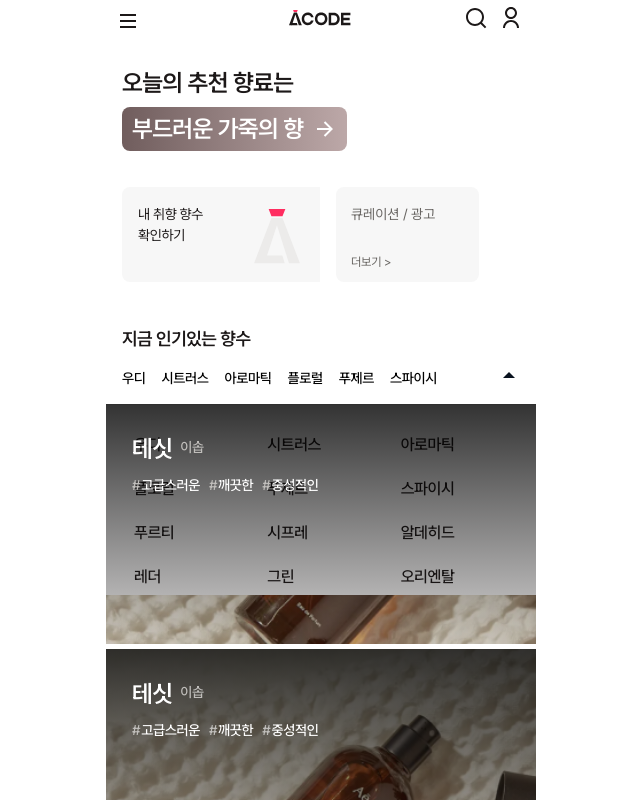
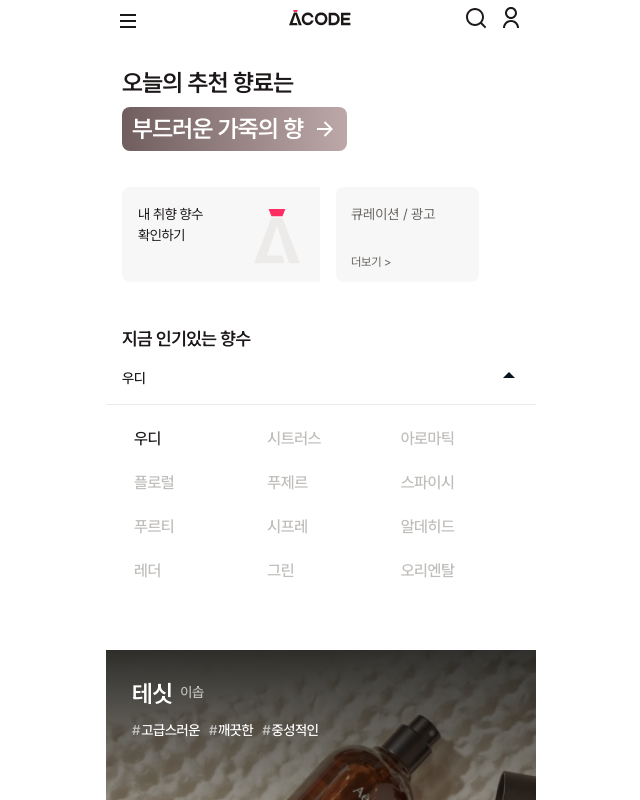
Before and after one commit to team-acode/sniff-client, a Next.js app: page / in a window 1280 px wide. Both pictures are taken after a click on the button 828 px from the left and 376 px from the top of the page. Shown: the top 800 px of the page, without its empty margins (319-959 px from the left). Built offline with nearby package versions, Linux system fonts and the light colour scheme.

Commit message:
feat: 향수 카테고리 관련 동작 구현

```diff
--- /dev/null
+++ b/app/login/page 2.tsx
@@ -0,0 +1,39 @@
+import BigLinkButton from '@/components/common/BigLinkButton';
+import { AcodeLogoBig, KakaoLogo } from '@/public/images';
+import { headers } from 'next/headers';
+import Link from 'next/link';
+
+const page = () => {
+  const protocol = process?.env.NODE_ENV === 'development' ? 'http' : 'https';
+  const host = headers().get('host');
+  const redirectUri = `${protocol}://${host}/login/kakao`;
+  const kakaoLoginLink = `https://kauth.kakao.com/oauth/authorize?client_id=${process.env.KAKAO_REST_API_KEY}&\nredirect_uri=${redirectUri}&response_type=code`;
+
+  return (
+    <div className="flex flex-col items-center px-4 w-full h-full">
+      <AcodeLogoBig className="mt-[260px] mb-[17px]" />
+      <h1 className="mb-auto text-xl font-semibold text-acodeblack">
+        향수에 입문하기
+      </h1>
+      <span className="text-acodegray-800 text-sm font-semibold mb-[19px]">
+        SNS 계정으로 로그인하기
+      </span>
+
+      <BigLinkButton
+        to={kakaoLoginLink}
+        buttonStyle="bg-[#FEE500] text-black mb-2.5 h-[52px] relative"
+      >
+        <KakaoLogo className="absolute left-4" />
+        <p className="text-black text-[17.5px]">카카오 로그인</p>
+      </BigLinkButton>
+      <BigLinkButton
+        to="/"
+        buttonStyle="mb-[29px] bg-acodeblack text-white font-semibold h-[56px]"
+      >
+        둘러볼래요?
+      </BigLinkButton>
+    </div>
+  );
+};
+
+export default page;
--- a/app/page.tsx
+++ b/app/page.tsx
@@ -4,15 +4,21 @@ import SpiceRecommendation from '@/components/home/SpiceRecommendation';
 import { ArrowRightIcon } from '@/public/images';
 import Link from 'next/link';
 
-export default function Home() {
+interface HomePageProps {
+  searchParams: { [key: string]: string | undefined };
+}
+
+export default function Home({ searchParams }: HomePageProps) {
+  const category = searchParams.category || '우디';
+
   return (
     <div>
       <SpiceRecommendation />
       <Menu />
-      <PerfumeList />
+      <PerfumeList searchParams={searchParams} />
       <div className="w-full mt-[31px] pl-4">
         <h3 className="ml-[10.5px] text-[16px] font-semibold tracking-[-0.4px] text-acodegray-500">
-          <span className="text-acodeblack mr-[5px]">우디</span>
+          <span className="text-acodeblack mr-[5px]">{category}</span>
           계열의 향수
         </h3>
         <Link
--- a/components/home/PerfumeCategoryBar.tsx
+++ b/components/home/PerfumeCategoryBar.tsx
@@ -1,18 +1,22 @@
 'use client';
 
 import { ArrowDownIcon, ArrowUpIcon } from '@/public/images';
-import React, { useState } from 'react';
+import Link from 'next/link';
+import { usePathname } from 'next/navigation';
+import React, { useEffect, useRef, useState } from 'react';
 
-const CATEGORIES_1 = [
+interface PerfumeCategoryBarProps {
+  searchParams: { [key: string]: string | undefined };
+  selectedCategory: string;
+}
+
+const CATEGORIES = [
   '우디',
   '시트러스',
   '아로마틱',
   '플로럴',
   '푸제르',
   '스파이시',
-];
-
-const CATEGORIES_2 = [
   '푸르티',
   '시프레',
   '알데히드',
@@ -21,33 +25,93 @@ const CATEGORIES_2 = [
   '오리엔탈',
 ];
 
-const PerfumeCategoryBar = () => {
+const PerfumeCategoryBar = ({
+  searchParams,
+  selectedCategory,
+}: PerfumeCategoryBarProps) => {
   const [isCategorySpread, setIsCategorySpread] = useState<boolean>(false);
+  const categoryBarRef = useRef<HTMLUListElement>(null);
 
   return (
     <div className="relative">
-      <ul className="mb-3.5 flex ml-4 relative h-6">
-        {CATEGORIES_1.map((category) => (
-          <li key={category} className="mr-4">
-            <button className={`body2 font-medium`}>{category}</button>
+      {isCategorySpread ? (
+        <span
+          key={selectedCategory}
+          className="body2 font-medium text-acodeblack h-6 ml-4 pt-[2px] shrink-0 absolute w-full bg-white z-10"
+        >
+          {selectedCategory}
+        </span>
+      ) : (
+        ''
+      )}
+      <ul
+        className="relative mb-3.5 flex ml-4 pr-[48px] h-6 overflow-auto"
+        ref={categoryBarRef}
+      >
+        {CATEGORIES.map((category) => (
+          <li key={category} className={`mr-4 shrink-0`}>
+            <Link
+              href={{
+                pathname: '/',
+                query: {
+                  ...searchParams,
+                  category,
+                },
+              }}
+              scroll={false}
+              className={`body2 font-medium ${
+                selectedCategory === category
+                  ? 'text-acodeblack'
+                  : 'text-acodegray-300'
+              }`}
+              id={category}
+            >
+              {category}
+            </Link>
           </li>
         ))}
-        <button
-          className="absolute right-0 bottom-[2px]"
-          onClick={() => setIsCategorySpread((state) => !state)}
-        >
-          {isCategorySpread ? <ArrowUpIcon /> : <ArrowDownIcon />}
-        </button>
       </ul>
+      <button
+        className="absolute right-0 bottom-[2px] z-20"
+        onClick={() => setIsCategorySpread((state) => !state)}
+      >
+        {isCategorySpread ? <ArrowUpIcon /> : <ArrowDownIcon />}
+      </button>
       {isCategorySpread ? (
-        <div className="absolute top-[38px] px-7 pt-[22px] border-t border-acodegray-100 bg-acodewhite w-full grid grid-cols-3 gap-x-[26px] gap-y-2">
-          {CATEGORIES_1.concat(CATEGORIES_2).map((category) => (
-            <button
+        <div className="absolute z-10 top-[38px] px-7 pt-[22px] pb-[55px] border-t border-acodegray-100 bg-acodewhite w-full grid grid-cols-3 gap-x-[26px] gap-y-2">
+          {CATEGORIES.map((category) => (
+            <Link
+              href={{
+                pathname: '/',
+                query: {
+                  ...searchParams,
+                  category,
+                },
+              }}
               key={category}
-              className="w-[89px] h-9 text-left text-acodeblack text-[16px] font-medium tracking-[-0.4px]"
+              className={`w-[89px] h-9 text-left ${
+                selectedCategory === category
+                  ? 'text-acodeblack'
+                  : 'text-acodegray-300'
+              } text-[16px] font-medium tracking-[-0.4px]`}
+              onClick={() => {
+                const element = document.getElementById(category);
+                console.log(element);
+                setTimeout(
+                  () =>
+                    element?.scrollIntoView({
+                      behavior: 'smooth',
+                      block: 'nearest',
+                      inline: 'center',
+                    }),
+                  200,
+                );
+
+                setIsCategorySpread(false);
+              }}
             >
               {category}
-            </button>
+            </Link>
           ))}
         </div>
       ) : null}
--- a/components/home/PerfumeList.tsx
+++ b/components/home/PerfumeList.tsx
@@ -1,5 +1,11 @@
 import PerfumeCategoryBar from '@/components/home/PerfumeCategoryBar';
 import PerfumeListElement from '@/components/home/PerfumeListElement';
+import { ArrowRightIcon } from '@/public/images';
+import Link from 'next/link';
+
+interface PerfumeListProps {
+  searchParams: { [key: string]: string | undefined };
+}
 
 const PERFUMES = [
   {
@@ -46,13 +52,18 @@ const PERFUMES = [
   },
 ];
 
-const PerfumeList = () => {
+const PerfumeList = ({ searchParams }: PerfumeListProps) => {
+  const category = searchParams.category || '우디';
+
   return (
     <div className="mt-[43px]">
       <div className="flex ml-4 mr-[15px] mb-3.5">
         <h3 className="h2 text-[18px] text-acodeblack">지금 인기있는 향수</h3>
       </div>
-      <PerfumeCategoryBar />
+      <PerfumeCategoryBar
+        searchParams={searchParams}
+        selectedCategory={category}
+      />
       <ul className="">
         {PERFUMES.map((perfume) => (
           <PerfumeListElement key={perfume.id} perfume={perfume} />
```
Also changed, not shown: 1 other file (tests, documents, lock files or other folders).
